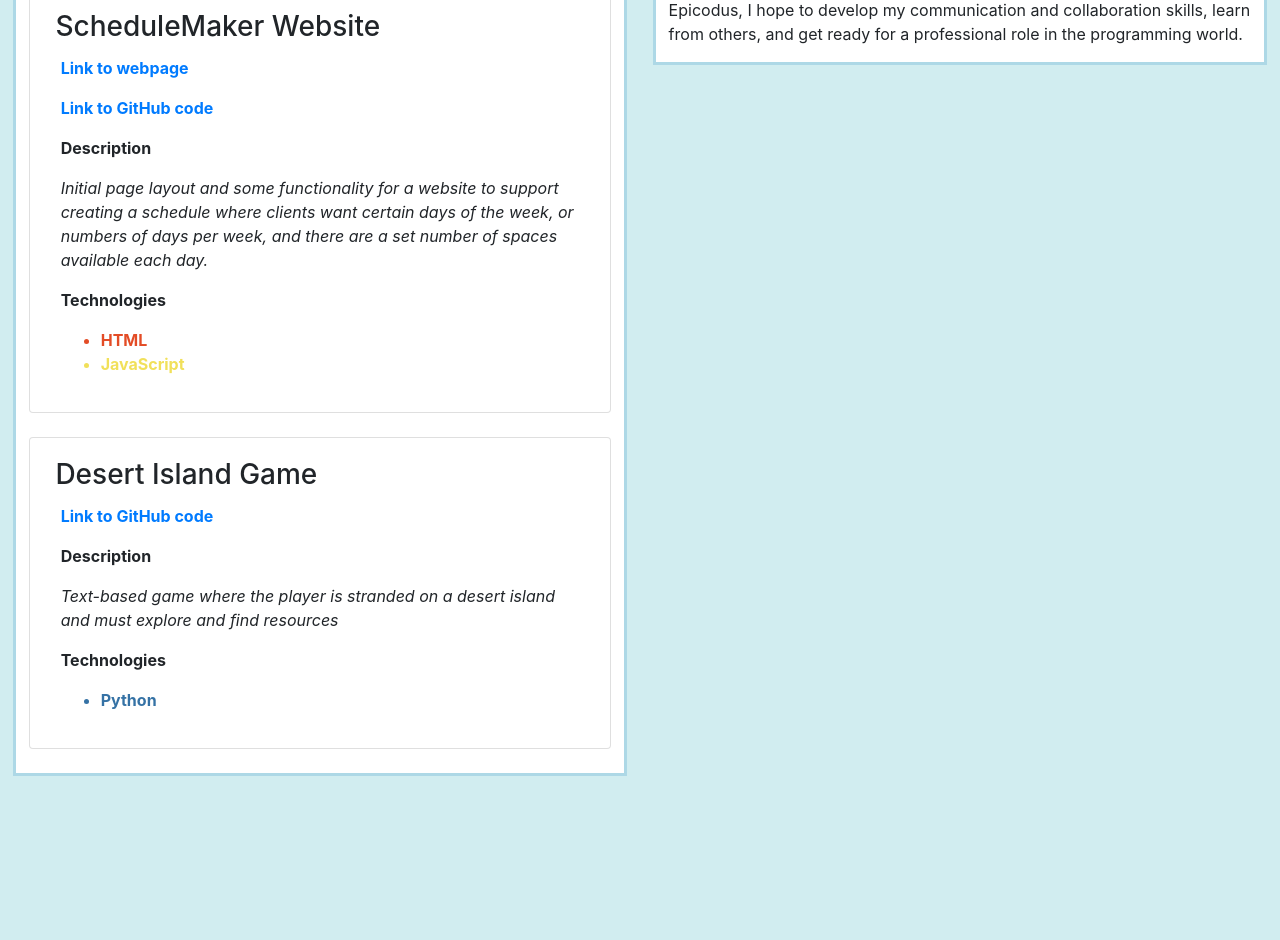
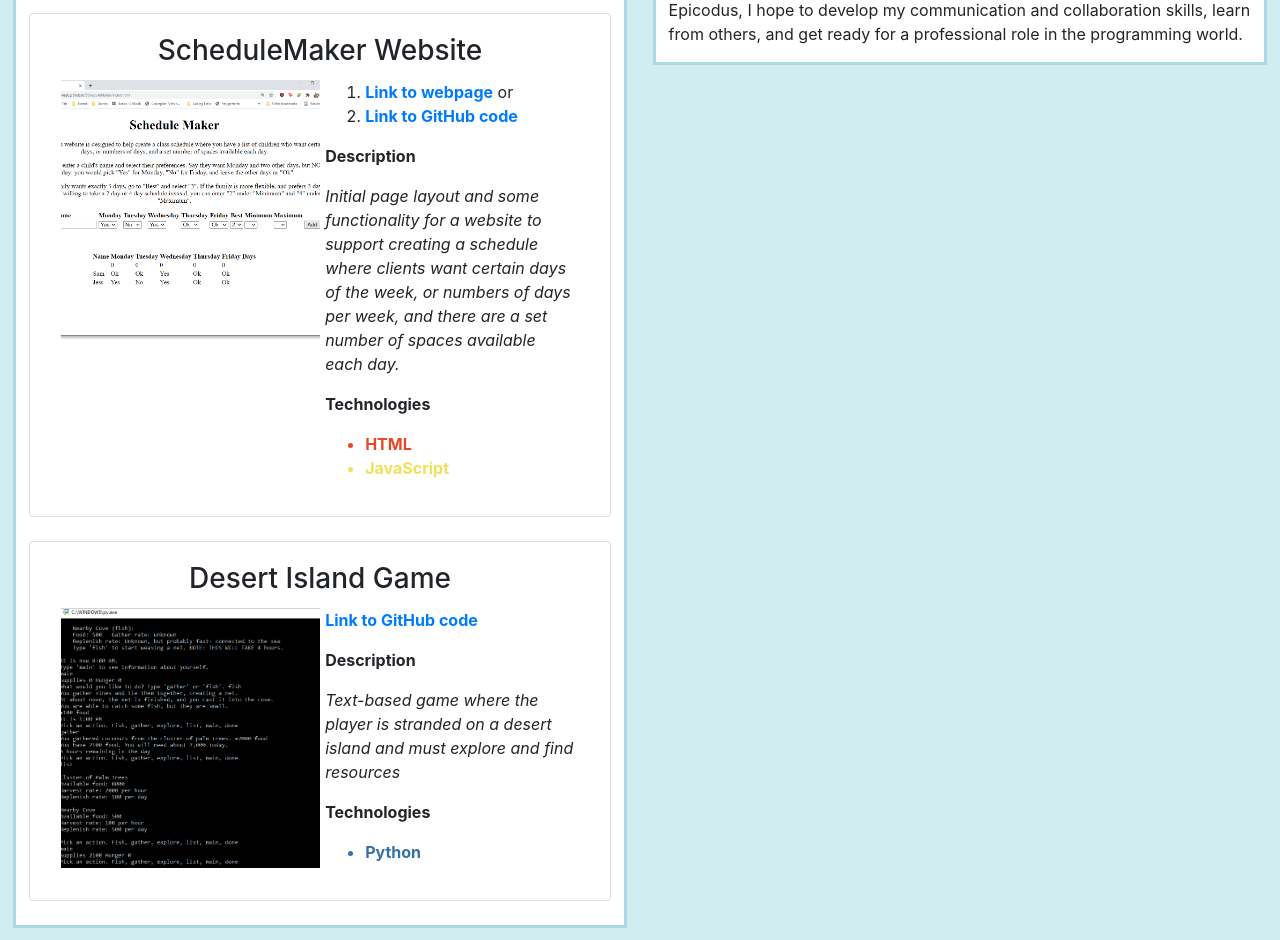
Before and after one commit to FavWest/portfolio, a plain HTML site: page index.html in a window 1280 px wide. Shown: the part 600-1540 px from the top of the page. Before the commit the page ends 1388 px from the top, so only its background shows below. Drawn offline with Linux system fonts and the light colour scheme.

Commit message:
add screenshots to card layouts in Projects

```diff
--- a/css/styles.css
+++ b/css/styles.css
@@ -1,3 +1,14 @@
+/*Element Styles*/
+body {
+  background-color: rgba(176, 224, 230, 0.582);
+}
+
+div {
+  padding-right: 1%;
+  padding-left: 1%;
+}
+
+/*Class Styles*/
 .box-header {
   width: 98%;
   border: 3px solid lightblue;
@@ -8,12 +19,6 @@
 
 .box-header h1 {
   text-align: center;
-}
-
-#west-photo {
-  float: right;
-  width: 33%;
-  padding-top: 1%;
 }
 
 .box-projects {
@@ -32,15 +37,6 @@
   box-sizing: border-box;
   float: right;
   background-color: white;
-}
-
-body {
-  background-color: rgba(176, 224, 230, 0.582);
-}
-
-div {
-  padding-right: 1%;
-  padding-left: 1%;
 }
 
 .html-color {
@@ -67,3 +63,28 @@ div {
   font-weight: bold;
   color: #3572a5;
 }
+
+.projects-photo {
+  width: 50%;
+  float: left;
+}
+
+.no-border {
+  border-width: 0px;
+}
+
+.centered-text {
+  text-align: center;
+}
+
+/*ID Styles*/
+#west-photo {
+  float: right;
+  width: 33%;
+  padding-top: 1%;
+}
+
+/*Top border is white, so photo looks mis-aligned. Added gray border to show where photo starts*/
+#desert-island-screenshot {
+  border-top: 1px solid lightgray;
+}
--- a/index.html
+++ b/index.html
@@ -7,7 +7,6 @@
 </head>
 <body>
   <div class=box-header>
-
     <h1>Victoria Favier West</h1>
     <h1>Programming Portfolio</h1>
   </div>
@@ -15,8 +14,10 @@
     <h2>Projects</h2>
     <div class="card">
       <div class="card-body">
-        <h3 class="card-title">Copy Wikipedia</h3>
+        <h3 class="card-title centered-text">Copy Wikipedia</h3>
         <div class="card-text">
+          <img class="projects-photo" src="wikipedia-copy-screenshot.png">
+          <div class="card no-border">
             <p><strong><a href="https://github.com/FavWest/wikipedia_static_copy">Link to GitHub code</a></strong></p>
             <p><strong>Description</strong></p>
             <p><em>Copy of wikipedia page, created to practice <span class="html-color">HTML</span>, <span class="css-color">CSS</span> and <span class="bootstrap-color">Bootstrap</span></em>.</p>
@@ -29,13 +30,18 @@
             </div>
         </div>
       </div>
+    </div>
     <br>
     <div class="card">
       <div class="card-body">
-        <h3 class="card-title">ScheduleMaker Website</h3>
+        <h3 class="card-title centered-text">ScheduleMaker Website</h3>
         <div class="card-text">
-          <p><strong><a href="https://favwest.github.io/ScheduleMaker/index.html">Link to webpage</a></strong></p>
-          <p><strong><a href="https://github.com/FavWest/ScheduleMaker">Link to GitHub code</a></strong></p>
+          <img class="projects-photo" src="schedulemaker-screenshot.png">
+          <div class="card no-border">
+            <ol>
+              <li><strong><a href="https://favwest.github.io/ScheduleMaker/index.html">Link to webpage</a></strong> or</li>
+              <li><strong><a href="https://github.com/FavWest/ScheduleMaker">Link to GitHub code</a></strong></li>
+            </ol>
             <p><strong>Description</strong></p>
             <p><em>Initial page layout and some functionality for a website to support creating a schedule where clients want certain days of the week, or numbers of days per week, and there are a set number of spaces available each day.</em></p>
             <p><strong>Technologies</strong></p>
@@ -46,11 +52,14 @@
           </div>
         </div>
       </div>
+    </div>
     <br>
     <div class="card">
       <div class="card-body">
-        <h3 class="card-title">Desert Island Game</h3>
+        <h3 class="card-title centered-text">Desert Island Game</h3>
         <div class="card-text">
+          <img class="projects-photo" src="desert-island-screenshot.png" id="desert-island-screenshot">
+          <div class="card no-border">
             <p><strong><a href="https://github.com/FavWest/Desert_Island">Link to GitHub code</a></strong></p>
             <p><strong>Description</strong></p>
             <p><em>Text-based game where the player is stranded on a desert island and must explore and find resources</em></p>
@@ -58,6 +67,7 @@
             <ul>
               <li class="python-color">Python</li>
             </ul>
+          </div>
         </div>
       </div>
     </div>
```
Also changed, not shown: desert-island-screenshot.png (added), schedulemaker-screenshot.png (added), wikipedia-copy-screenshot.png (added). Lines whose indentation alone changed are shown as unchanged.
